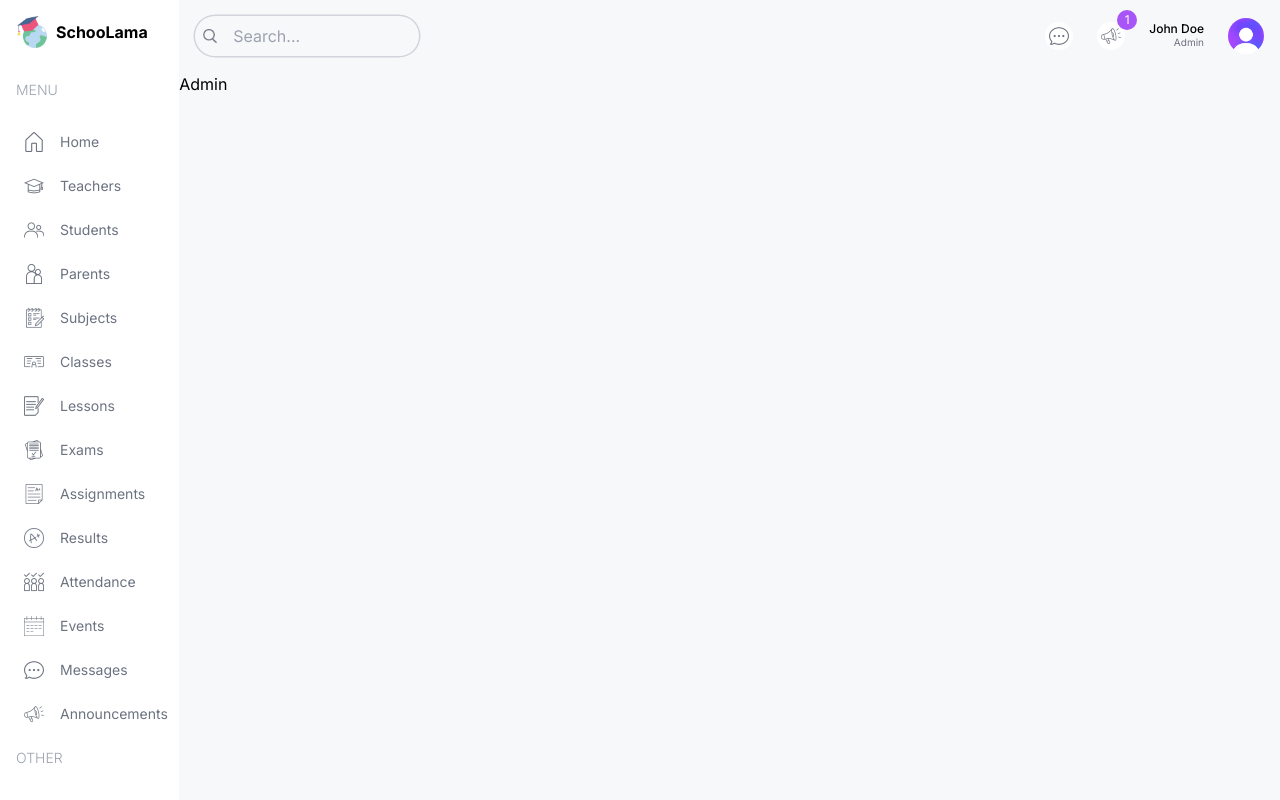
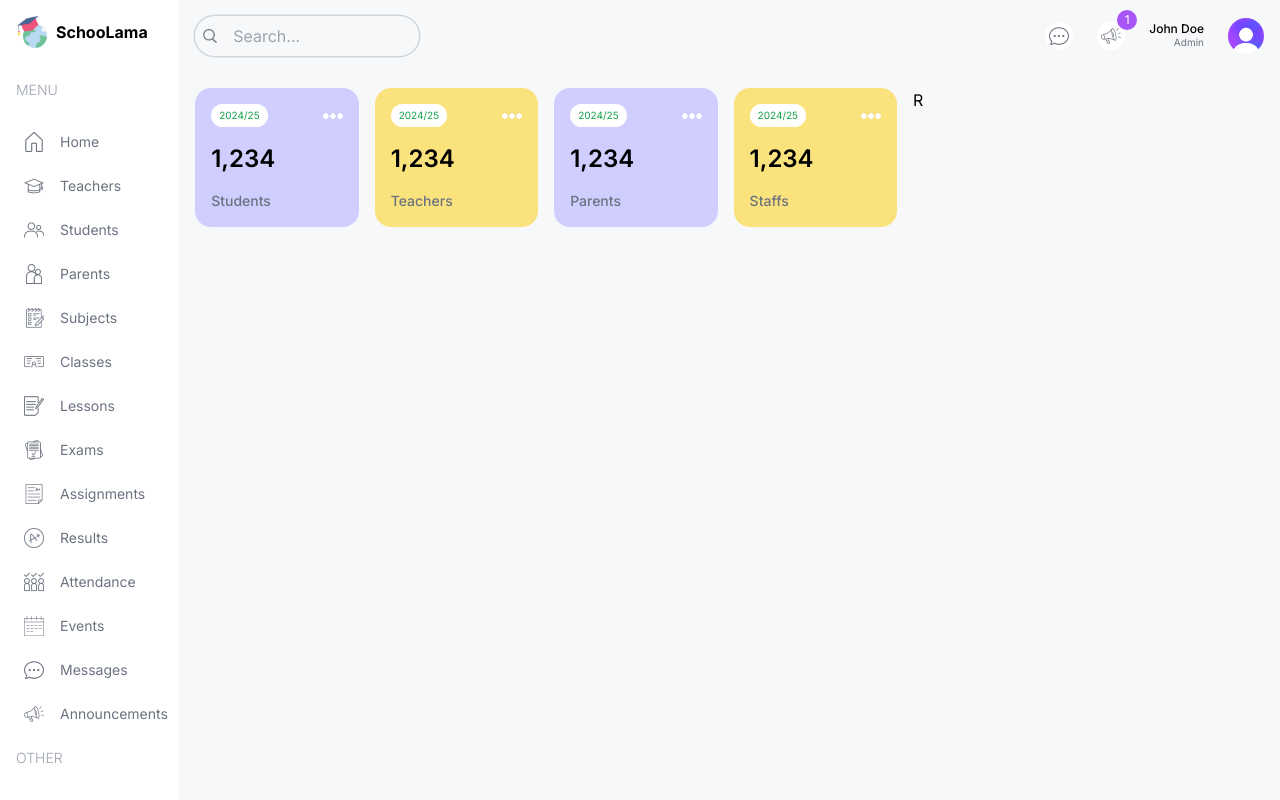
Before and after one commit to GustavoAlmeida-cy/school-management-system, a Next.js app: page /admin in a window 1280 px wide. Built offline with nearby package versions, Linux system fonts and the light colour scheme.

Commit message:
usercards

```diff
--- a/src/app/(dashboard)/admin/page.tsx
+++ b/src/app/(dashboard)/admin/page.tsx
@@ -1,9 +1,21 @@
+import UserCard from "@/components/UserCard";
 import React from "react";
 
 const AdminPage = () => {
   return (
-    <div>
-      <h1>Admin</h1>
+    <div className="p-4 flex gap-4 flex-col md:flex-row">
+      {/* Left */}
+      <div className="w-full lg:w-2/3">
+        {/* User cards */}
+        <div className="flex gap-4 justify-between">
+          <UserCard type="student" />
+          <UserCard type="teacher" />
+          <UserCard type="parent" />
+          <UserCard type="staff" />
+        </div>
+      </div>
+      {/* Right */}
+      <div className="w-full lg:w-1/3">R</div>
     </div>
   );
 };
--- /dev/null
+++ b/src/components/UserCard.tsx
@@ -0,0 +1,19 @@
+import Image from "next/image";
+import React from "react";
+
+const UserCard = ({ type }: { type: string }) => {
+  return (
+    <div className="rounded-2xl odd:bg-lamaPurple even:bg-lamaYellow p-4 flex-1 min-w-[130px] flex-wrap">
+      <div className="flex items-center justify-between">
+        <span className="text-[10px] bg-white px-2 py-1 rounded-full text-green-600">
+          2024/25
+        </span>
+        <Image src="/more.png" alt="More" width={20} height={20} />
+      </div>
+      <h1 className="text-2xl font-semibold my-4">1,234</h1>
+      <h2 className="capitalize text-sm font-medium text-gray-500">{type}s</h2>
+    </div>
+  );
+};
+
+export default UserCard;
--- a/tailwind.config.ts
+++ b/tailwind.config.ts
@@ -13,6 +13,14 @@
         "gradient-conic":
           "conic-gradient(from 180deg at 50% 50%, var(--tw-gradient-stops))",
       },
+      colors: {
+        lamaSky: "#C3EBFA",
+        lamaSkyLight: "#EDF9FD",
+        lamaPurple: "#CFCEFF",
+        lamaPurpleLight: "#F1F0FF",
+        lamaYellow: "#FAE27C",
+        lamaYellowLight: "#FEFCE8",
+      },
     },
   },
   plugins: [],
```
